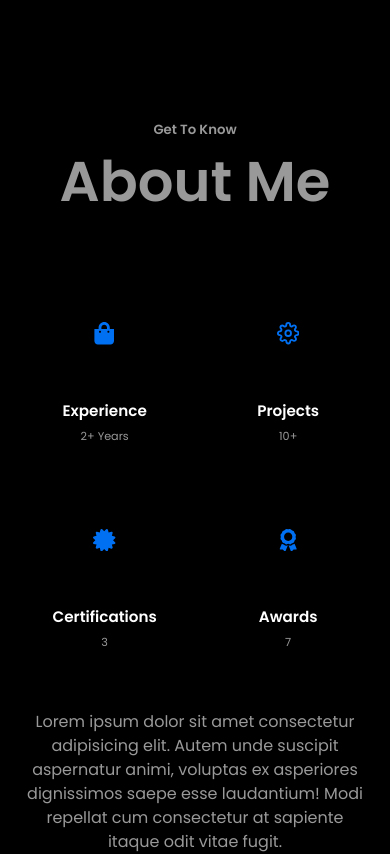
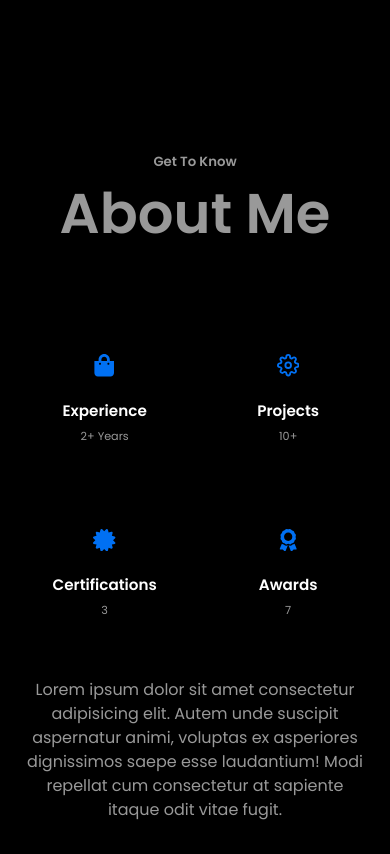
Before and after one commit to nisalrenuja/Nisal-Renuja, a React (Create React App) app: page / in a window 390 px wide. Shown: the part 820-1674 px from the top of the page. Built offline with nearby package versions, Linux system fonts and the light colour scheme.

Commit message:
minor fix in about css

```diff
--- a/src/components/about/About.jsx
+++ b/src/components/about/About.jsx
@@ -7,7 +7,7 @@
 
 const About = () => {
   return (
-    <section id='about'>
+    <section id='about' className='get__to'>
       <h5>Get To Know</h5>
       <h2>About Me</h2>
       <div className="container about__container">
--- a/src/components/about/about.css
+++ b/src/components/about/about.css
@@ -1,3 +1,7 @@
+.get__to{
+    padding-top: 2rem;
+}
+
 .about__container{
     display: grid;
     grid-template-columns: 10% 50%;
@@ -62,6 +66,10 @@
 
 /* ===== MEDIA QUERY(MEDIUM DEVICES) ===== */
 @media screen and (max-width: 1024px){
+    .get__to{
+        padding-top: 2rem;
+    }
+
         .about__container{
             grid-template-columns: 1fr;
             gap: 0;
@@ -81,8 +89,8 @@
 /* ===== MEDIA QUERY(SMALL DEVICES) ===== */
 
 @media screen and (max-width: 600px){
-    h5{
-        margin-top: 2rem;
+    .get__to{
+        padding-top: 2rem;
     }
 
     .about__container{
@@ -112,6 +120,10 @@
 }
 
 @media screen and (max-width: 400px){
+    .get__to{
+        padding-top: 2rem;
+    }
+
     .about__container{
 
         grid-template-columns: 1fr;
```
